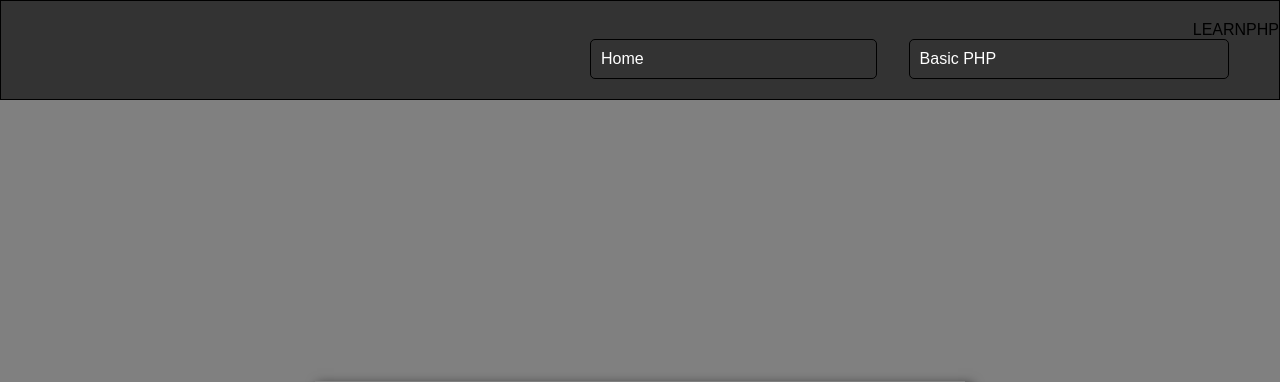
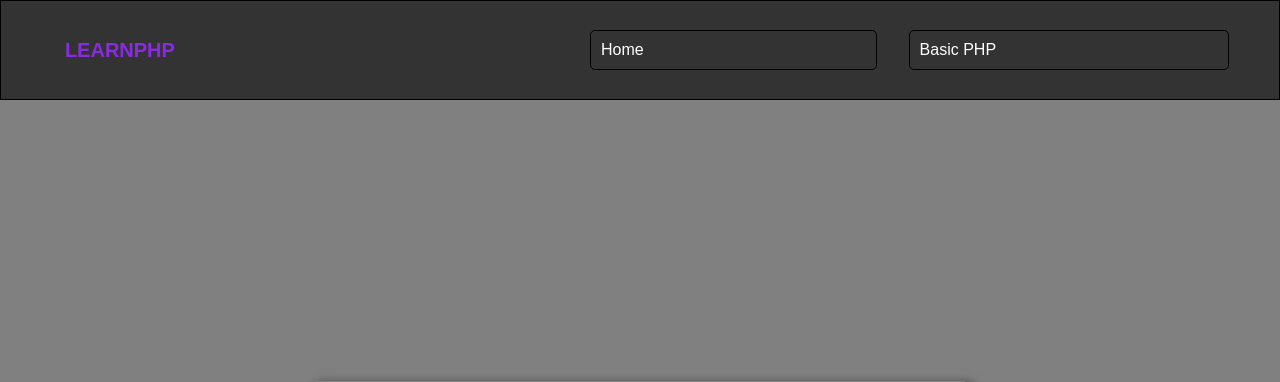
Before and after one commit to lutherdev/AD-Task-2, a PHP site: page / in a window 1280 px wide. Shown: the top 382 px of the page. Run offline with PHP 8.4, Linux system fonts and the light colour scheme.

Commit message:
style (landing page): changed the navbar layout and added style for sitename

```diff
--- a/assets/css/example.css
+++ b/assets/css/example.css
@@ -12,19 +12,26 @@ body {
 
 #header{
     display: flex;
-    flex-direction: column;
-    justify-content: center; /*vertical*/
+    flex-direction: row;
+    justify-content: space-between;
     border: 1px solid black;
     width: 100%;
     height: 100px;
     background-color: #333;
-    align-items: flex-end;
+    align-items:center;
+}
+
+.sitename{
+    color: blueviolet;
+    font-size: 20px;
+    font-weight: bold;
+    padding: 5%;
 }
 
 .buttons{
     display: flex;
     align-items: center;
-    justify-content: flex-end;
+    justify-content: space-between;
     margin-right: 50px;
     gap: 5%;
     width: 50%;
```
